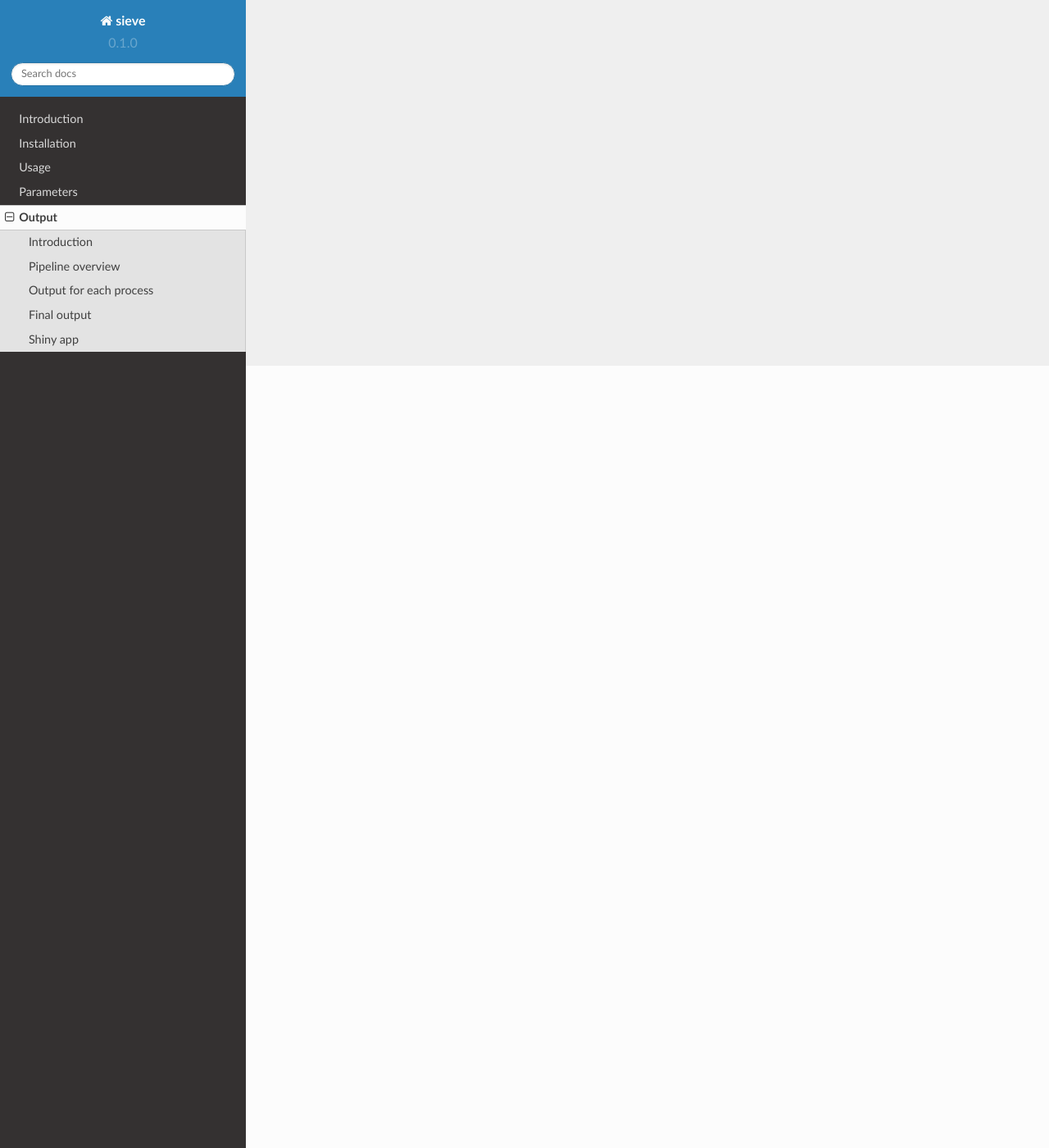
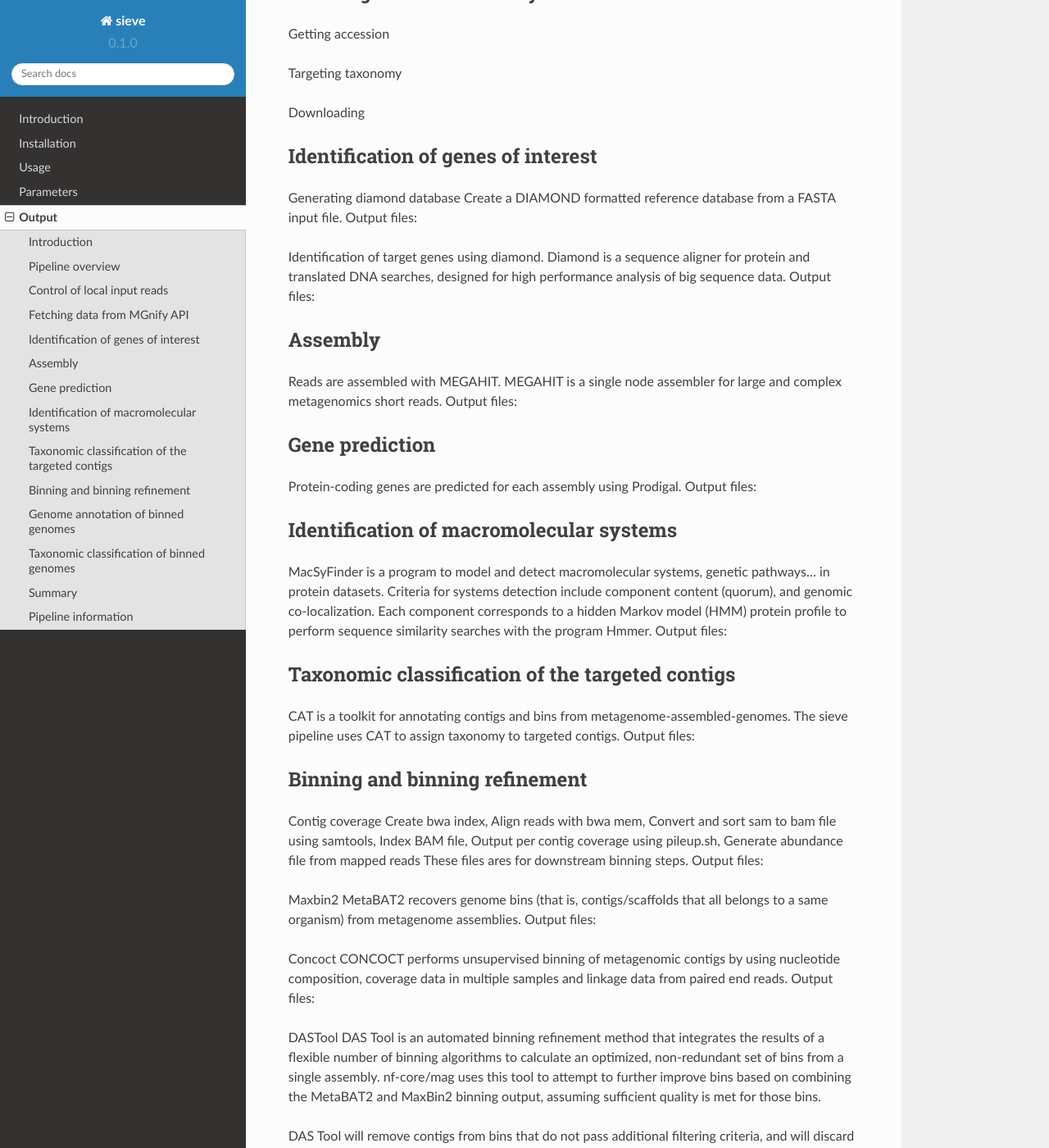
Before and after one commit to matiasWanntorp/sieve-doc, a Sphinx documentation site: the page built from docs/source/output.rst, in a window 1280 px wide and 1400 px high, scrolled down 954 px. Shown: the whole window at 82% size. Built offline with Sphinx 7.4.7 and the Read the Docs theme 2.0.0, drawn with Linux system fonts in a browser that asks for light colours; some of the changed text lies outside the part shown.

Commit message:
Update output.rst

```diff
--- a/docs/source/output.rst
+++ b/docs/source/output.rst
@@ -11,14 +11,124 @@ Pipeline overview
 
 The sieve pipeline is built using Nextflow and processes data using the following steps:
 
+* Control of local input reads (trimming) - (Only if --local is set)
+* Fetching data from MGnify API (Filters and download) - (Only if --noapi is not set)
+* Identification of genes of interest on raw trimmed reads - (Only if --nodiamond is no set)
+* Assembly of trimmed reads
+* Proteins coding gene prediction of assemblies
+* Identification of contigs that contains macromolecular systems, genetic pathways of our interest
+* Taxonomic classification of the targeted contigs
+* Binning and binning refinement of targeted contigs
+* Genome annotation of binned genomes
+* Taxonomic classification of binned genomes
+* Summary
+* Pipeline information - Metrics generated during the workflow execution
 
 
+Control of local input reads
+----------------------------
 
-Output for each process
------------------------
+Adapterremoval
 
-Final output
-------------
+Adapterremoval searches for and removes remnant adapter sequences form High-throughput Sequencing (HTS) data and optionally trims low quality bases from the 3' end of reads following adapter removal. The output logs are stored in the results folder.
 
-Shiny app
----------
+Output files:
+(To be completed)
+
+Fetching data from MGnify API
+-----------------------------
+
+Getting accession
+
+Targeting taxonomy
+
+Downloading
+
+
+Identification of genes of interest
+-----------------------------------
+
+Generating diamond database
+Create a DIAMOND formatted reference database from a FASTA input file.
+Output files:
+
+Identification of target genes using diamond. Diamond is a sequence aligner for protein and translated DNA searches, designed for high performance analysis of big sequence data.
+Output files:
+
+
+Assembly
+--------
+
+Reads are assembled with MEGAHIT. MEGAHIT is a single node assembler for large and complex metagenomics short reads.
+Output files:
+
+Gene prediction
+---------------
+
+Protein-coding genes are predicted for each assembly using Prodigal.
+Output files:
+
+Identification of macromolecular systems
+-----------------------------------------
+
+MacSyFinder is a program to model and detect macromolecular systems, genetic pathways… in protein datasets. Criteria for systems detection include component content (quorum), and genomic co-localization. Each component corresponds to a hidden Markov model (HMM) protein profile to perform sequence similarity searches with the program Hmmer.
+Output files:
+
+Taxonomic classification of the targeted contigs
+------------------------------------------------
+
+CAT is a toolkit for annotating contigs and bins from metagenome-assembled-genomes. The sieve pipeline uses CAT to assign taxonomy to targeted contigs.
+Output files:
+
+Binning and binning refinement
+------------------------------
+
+Contig coverage
+Create bwa index, Align reads with bwa mem, Convert and sort sam to bam file using samtools, Index BAM file, Output per contig coverage using pileup.sh, Generate abundance file from mapped reads
+These files ares for downstream binning steps.
+Output files:
+
+
+Maxbin2
+MetaBAT2 recovers genome bins (that is, contigs/scaffolds that all belongs to a same organism) from metagenome assemblies.
+Output files:
+
+Concoct
+CONCOCT performs unsupervised binning of metagenomic contigs by using nucleotide composition, coverage data in multiple samples and linkage data from paired end reads.
+Output files:
+
+DASTool
+DAS Tool is an automated binning refinement method that integrates the results of a flexible number of binning algorithms to calculate an optimized, non-redundant set of bins from a single assembly. nf-core/mag uses this tool to attempt to further improve bins based on combining the MetaBAT2 and MaxBin2 binning output, assuming sufficient quality is met for those bins.
+
+DAS Tool will remove contigs from bins that do not pass additional filtering criteria, and will discard redundant lower-quality output from binners that represent the same estimated ‘organism’, until the single highest quality bin is represented.
+
+WARNING ::
+  If DAS Tool does not find any bins passing your selected threshold it will exit with an error.
+
+Output files:
+
+
+miComplete
+miComplete is a compact software aimed at rapidly and accurately determining of the quality of assembled genomes, often metagenome assembled bins. miComplete also aims at providing a more reliable completeness and redundancy metric via a system of weighting the impact of different marker genes presence or absence differently.
+Output files:
+
+Genome annotation of binned genomes
+-----------------------------------
+
+Protein-coding genes are predicted for each bin that match de bins quality criteria defined by the user.
+Output file:
+
+Taxonomic classification of binned genomes
+------------------------------------------
+
+CAT is a toolkit for annotating contigs and bins from metagenome-assembled-genomes. The sieve pipeline uses BAT to assign taxonomy to genome bins based on the taxnomy of the contigs.
+Output files:
+
+Summary
+-------
+
+Generate the general stats table and plot for the pipeline.
+Output file:
+
+Pipeline information
+--------------------
```
